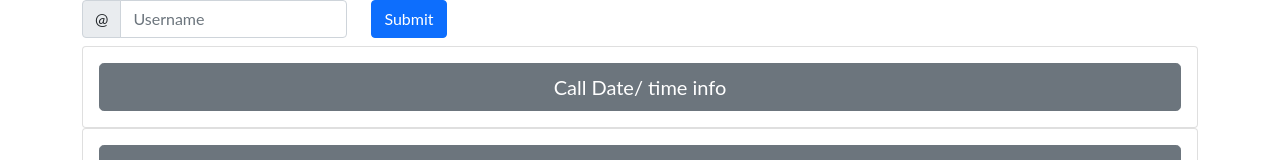
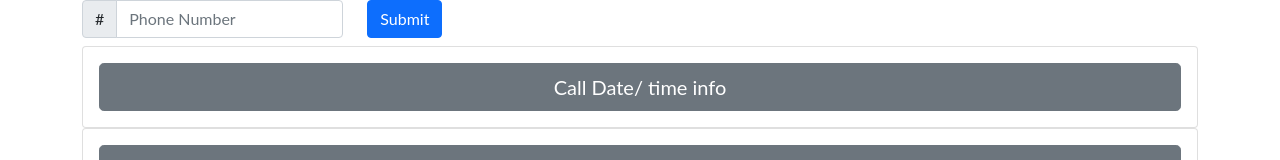
Before and after one commit to Massiel50/Summarizer, a React (Create React App) app: page /dashboard in a window 1280 px wide. Shown: the top 160 px of the page. Built offline with nearby package versions, Linux system fonts and the light colour scheme.

Commit message:
fixed placeholder text

```diff
--- a/src/App.js
+++ b/src/App.js
@@ -1,6 +1,6 @@
 import './App.css';
 
-import Dashboard from "./pages/Dashboard";
+import Dashboard from "./pages/dashboard";
 import Login from "./pages/Login";
 import Details from "./pages/Details";
 import NotFound from "./pages/NotFound";
--- a/src/pages/dashboard.js
+++ b/src/pages/dashboard.js
@@ -21,8 +21,8 @@ const Dashboard = () => {
         Phone Number
       </Form.Label>
       <InputGroup className="mb-2">
-        <InputGroup.Text>@</InputGroup.Text>
-        <FormControl id="inlineFormInputGroup" placeholder="Username" />
+        <InputGroup.Text>#</InputGroup.Text>
+        <FormControl id="inlineFormInputGroup" placeholder="Phone Number" />
       </InputGroup>
     </Col>
 
```
